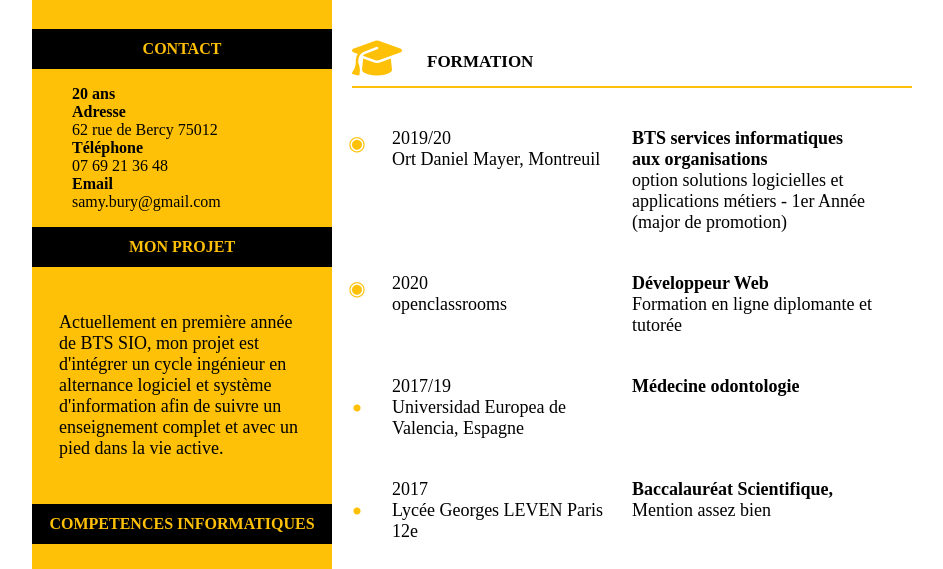
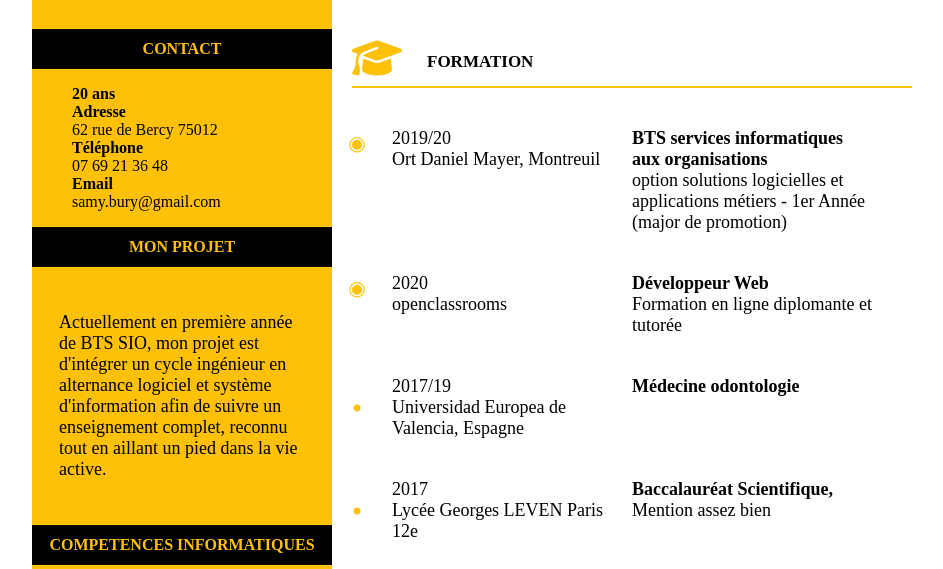
Before and after one commit to samuelBury/CVefrei, a plain HTML site: page index.html in a window 1280 px wide. Shown: the part 172-741 px from the top of the page, without its empty margins (158-1101 px from the left). Drawn offline with Linux system fonts and the light colour scheme.

Commit message:
mon projet

```diff
--- a/index.html
+++ b/index.html
@@ -133,7 +133,7 @@ Association Maison Moadon</p>
 				<h4> MON PROJET </h4>
 			</div>
 			<div class= "elementLeft">
-				<p>Actuellement en première année de BTS SIO, mon projet est d'intégrer un cycle ingénieur en alternance logiciel et système d'information afin de suivre un enseignement complet et avec un pied dans la vie active. </p>
+				<p>Actuellement en première année de BTS SIO, mon projet est d'intégrer un cycle ingénieur en alternance logiciel et système d'information afin de suivre un enseignement complet, reconnu tout en aillant un pied dans la vie active. </p>
 			</div>
 		</section>
 		<section>
```
